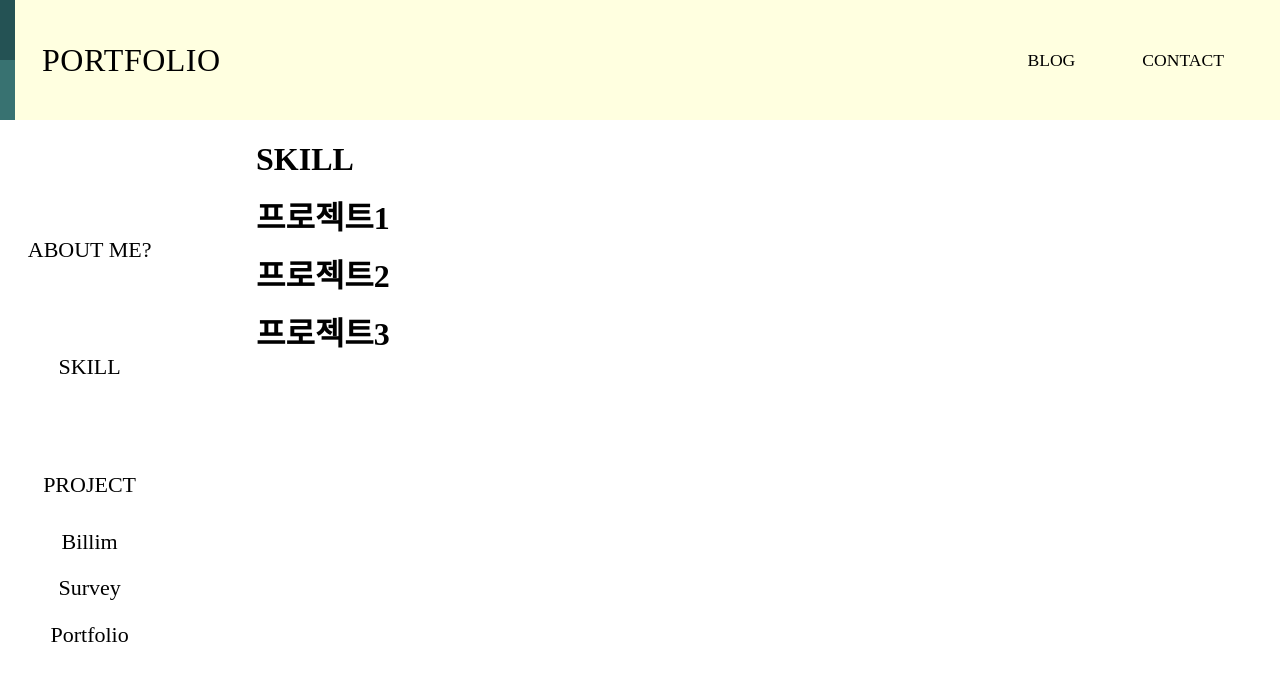
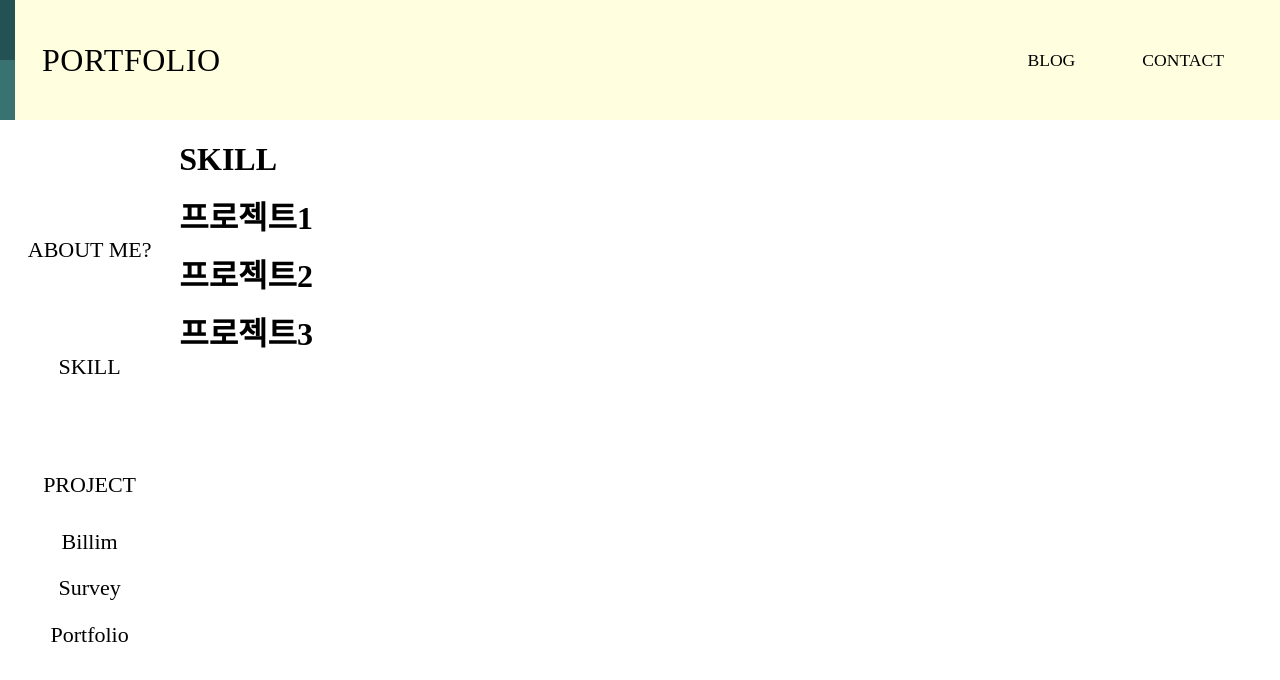
Before and after one commit to jh0neee/Portfolio, a Next.js app: page / in a window 1280 px wide. Shown: the top 680 px of the page. Built offline with nearby package versions, Linux system fonts and the light colour scheme; a web font is replaced by a local one.

Commit message:
style:content width 수정

```diff
--- a/src/pages/index.tsx
+++ b/src/pages/index.tsx
@@ -33,5 +33,5 @@ export const ContentLayout = styled.div`
 `;
 
 const Content = styled.div`
-  width: 80%;
+  width: 86%;
 `;
```
